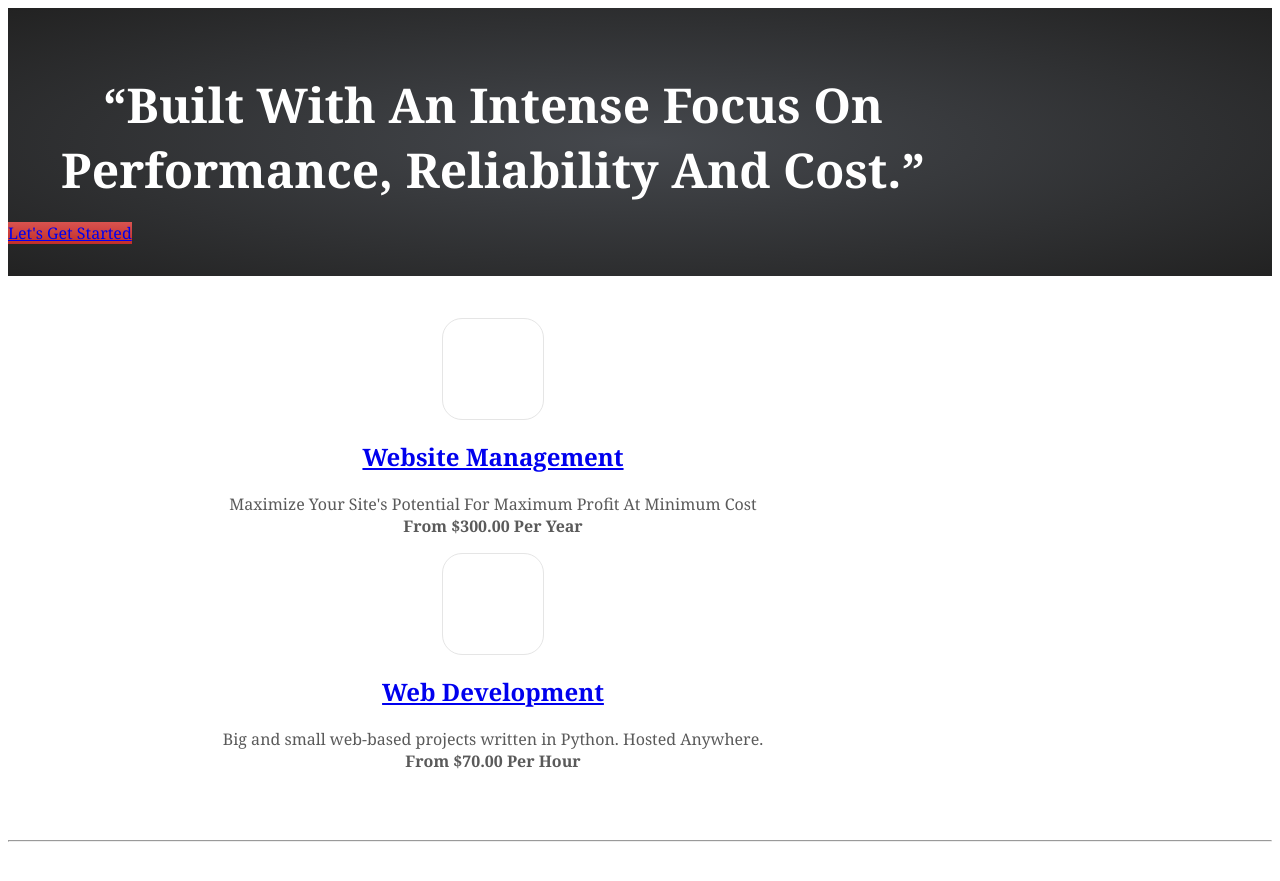
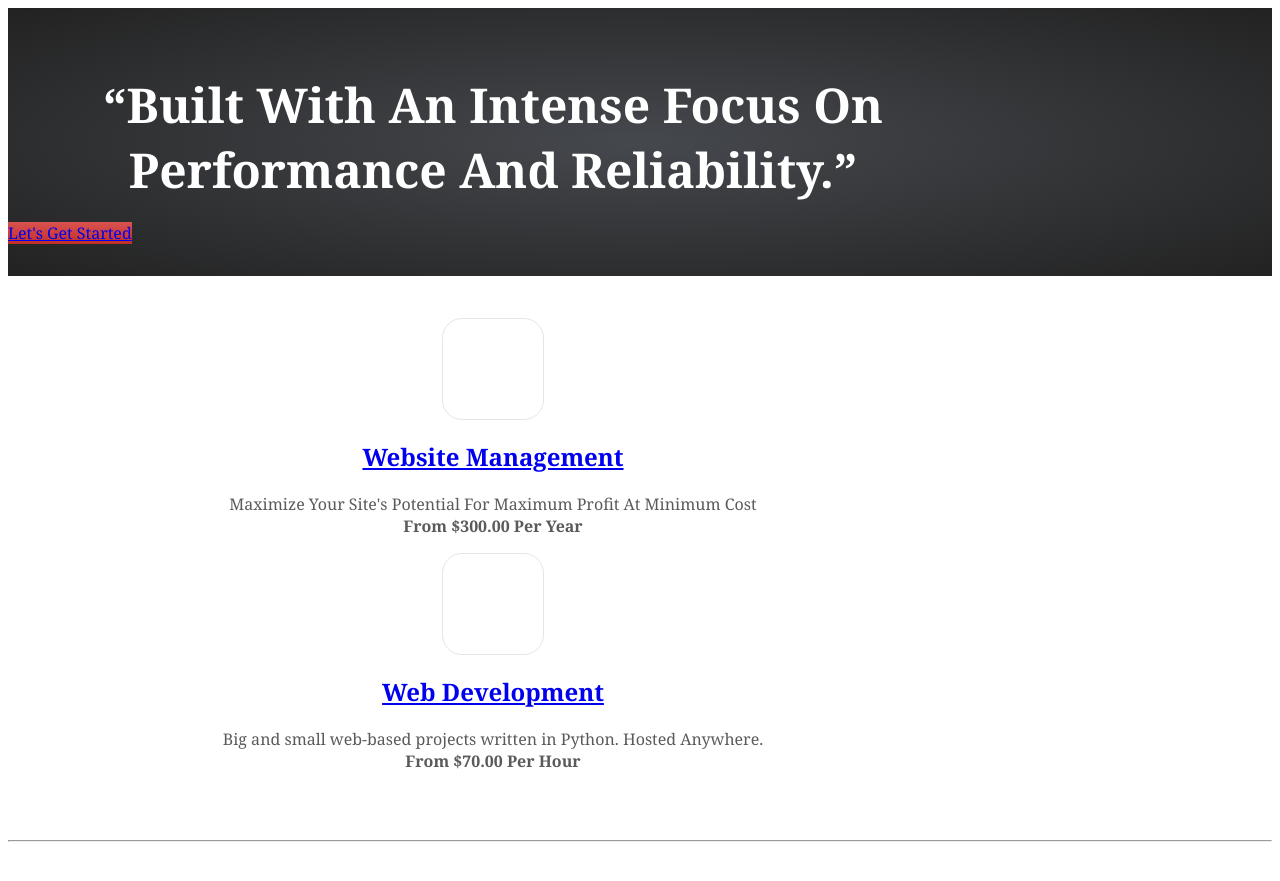
Before and after one commit to rayleyva/caoimhghin.github.io, a Jekyll site: the page built from services.md, in a window 1280 px wide and 900 px high. Shown: the top 881 px of the window. Built offline with Jekyll 4.4.1, drawn with Linux system fonts in a browser that asks for light colours; nearby versions of some CDN libraries.

Commit message:
more text tweak:

```diff
--- a/_layouts/marketing.html
+++ b/_layouts/marketing.html
@@ -13,7 +13,7 @@ layout: compress
             <div class="jumbotron">
                 <div class="row">
                     <div class="col-md-12">
-                        <h1 class="text-left">“Built With An Intense Focus On Performance, Reliability And Cost.”</h1>
+                        <h1 class="text-left">“Built With An Intense Focus On Performance And Reliability.”</h1>
                     </div>
                     <div class="col-md-12 text-center">
                         <a href="/get-started/" class="btn btn-danger btn-lg">Let's Get Started</a>
```
